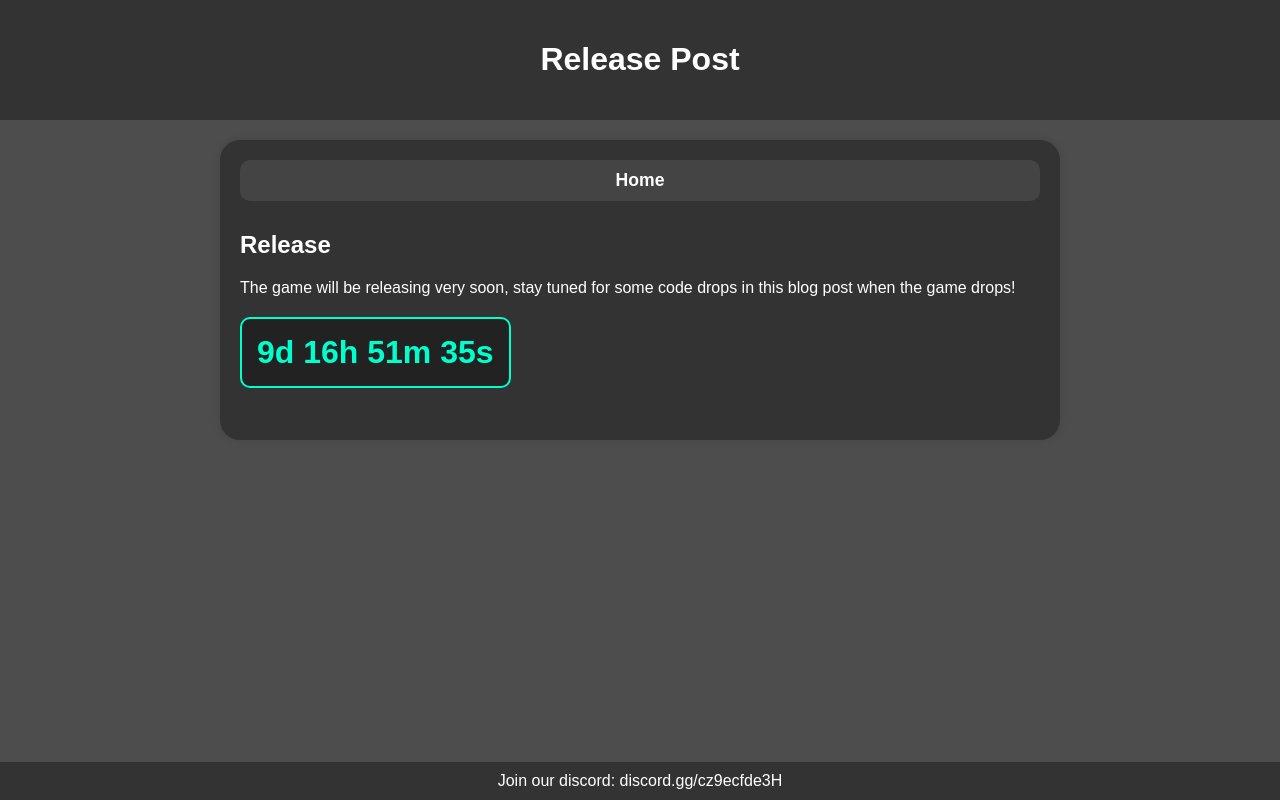
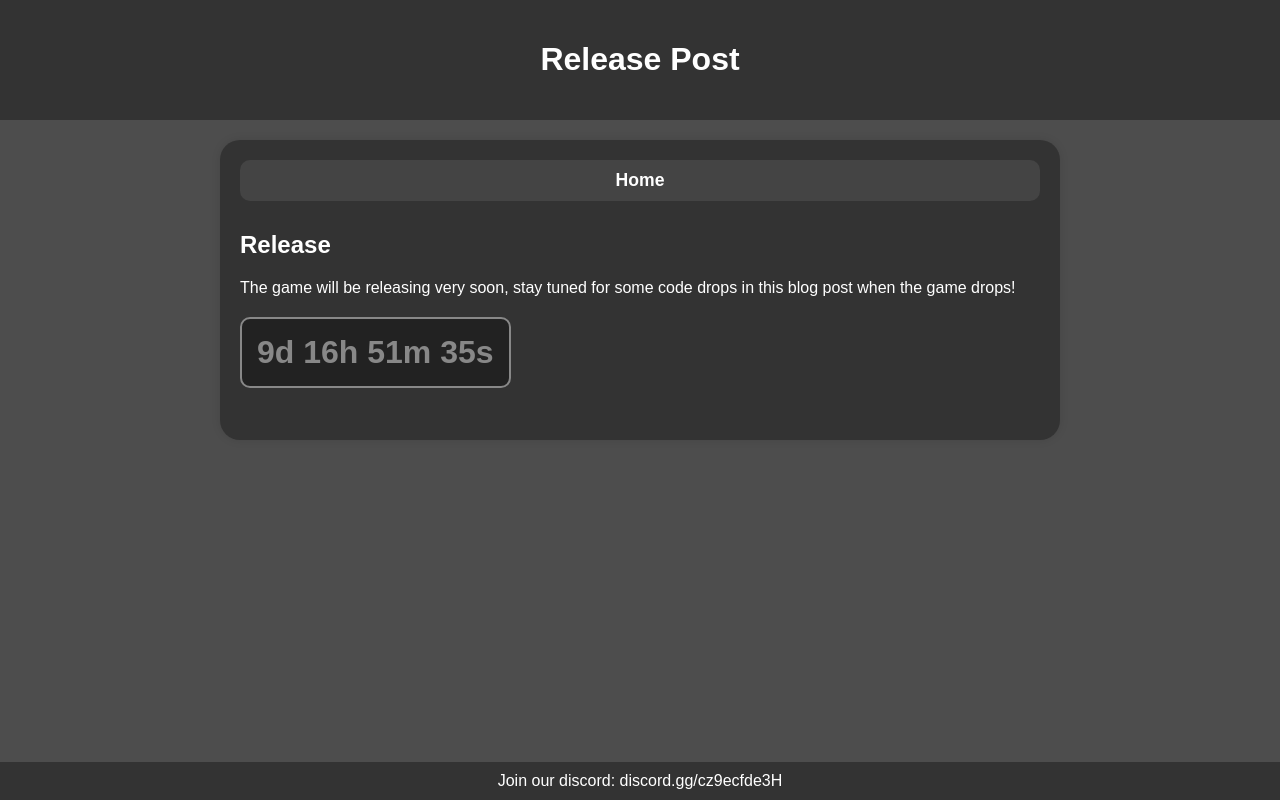
Before and after one commit to cool705/test, a plain HTML site: page public/post1.html in a window 1280 px wide. Drawn offline with Linux system fonts and the light colour scheme.

Commit message:
Update post1.html

```diff
--- a/public/post1.html
+++ b/public/post1.html
@@ -43,15 +43,16 @@
  #countdown {
   font-size: 2em;
   font-weight: bold;
-    color: #00ffcc;
+  color: #888888;
   text-align: left;
   margin-top: 20px;
   padding: 15px;
-    border: 2px solid #00ffcc;
+  border: 2px solid #888888;
   border-radius: 10px;
   background-color: #222;
   width: fit-content;
 }
+
 
 nav {
       background-color: #444;
```
Lines whose indentation alone changed are shown as unchanged.
